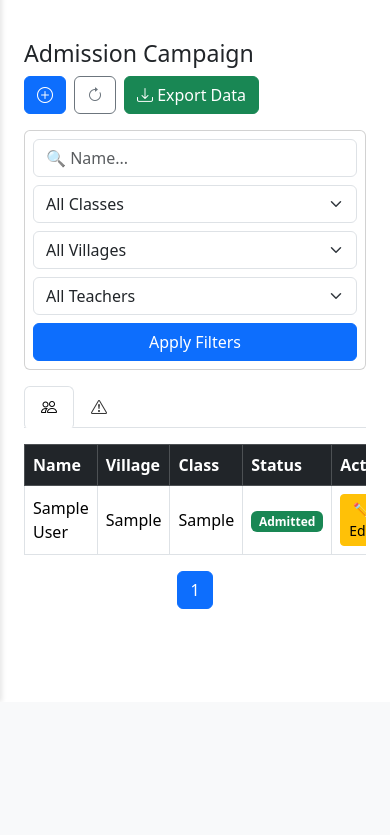
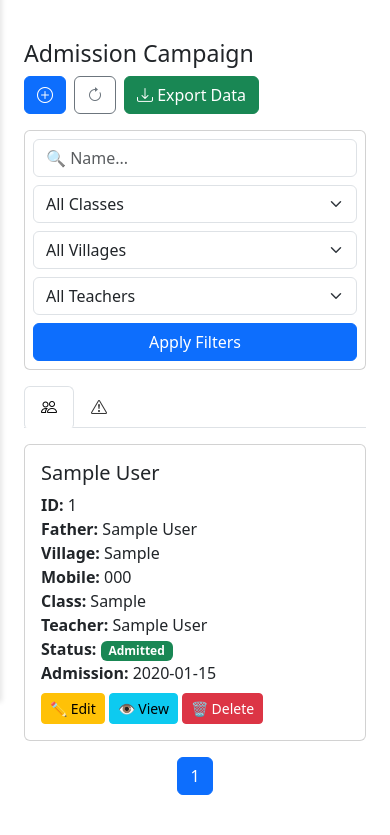
Before and after one commit to manojgangula07/school-admission-campaign, a Flask app: page /admission_campaign in a window 390 px wide. Shown: the part 142-977 px from the top of the page. Before the commit the page ends 840 px from the top, so only its background shows below. Run offline with Flask 3, Linux system fonts and the light colour scheme; a user stored in the database is signed in; tables that the repository leaves empty hold one stand-in row (values such as "Sample post"); some libraries are stand-ins or nearby versions.

Commit message:
minor updates

```diff
--- a/app/routes.py
+++ b/app/routes.py
@@ -26,8 +26,9 @@ def home():
 
 @main.route('/login', methods=['GET', 'POST'])
 def login():
-    # Clear any existing flash messages
-    session.pop('_flashes', None)
+    # Clear any existing session data and cache
+    session.clear()
+    cache.clear()
 
     if request.method == 'POST':
         email = request.form['email']
@@ -35,11 +36,14 @@ def login():
 
         if email == ADMIN_EMAIL and password == ADMIN_PASSWORD:
             session['admin'] = True
+            session['user_type'] = 'admin'
             return redirect(url_for('main.admin_dashboard'))
 
         teacher = Teacher.query.filter_by(email=email).first()
         if teacher and check_password_hash(teacher.password, password):
             login_user(teacher)
+            session['teacher_id'] = teacher.id
+            session['user_type'] = 'teacher'
             return redirect(url_for('main.teacher_dashboard'))
 
         flash('Invalid credentials')
@@ -50,8 +54,11 @@ def login():
 @main.route('/logout')
 @login_required
 def logout():
+    # Clear all session data
+    session.clear()
+    # Clear any cached data
+    cache.clear()
     logout_user()
-    session.pop('admin', None)
     return redirect(url_for('main.login'))
 
 @main.route('/signup', methods=['GET', 'POST'])
--- a/app/templates/admin_dashboard.html
+++ b/app/templates/admin_dashboard.html
@@ -58,9 +58,12 @@
 {% block extra_js %}
 <!-- Chart.js and Datalabels Plugin -->
 <script src="https://cdn.jsdelivr.net/npm/chart.js"></script>
-<script src="https://cdn.jsdelivr.net/npm/chartjs-plugin-datalabels"></script>
+<script src="https://cdn.jsdelivr.net/npm/chartjs-plugin-datalabels@2.0.0"></script>
 
 <script>
+    // Register the datalabels plugin
+    Chart.register(ChartDataLabels);
+
     // Chart functionality
     function renderCharts() {
         // Students per Teacher Chart
--- a/app/templates/admission_campaign.html
+++ b/app/templates/admission_campaign.html
@@ -54,7 +54,7 @@
                         {% endfor %}
                     </select>
                 </div>
-                <div class="col-12 col-sm-6 col-md-3">
+                <div class="col-12">
                     <button type="submit" class="btn btn-primary w-100">Apply Filters</button>
                 </div>
             </form>
@@ -79,33 +79,34 @@
     <div class="tab-content" id="admissionTabsContent">
         <!-- Students Tab -->
         <div class="tab-pane fade show active" id="students" role="tabpanel">
-            <!-- Student Table -->
+            <!-- Desktop Table View -->
+            <div class="d-none d-md-block">
                 <div class="table-responsive">
                     <table class="table table-bordered align-middle mb-0">
                         <thead class="table-dark">
                             <tr>
-                            <th class="d-none d-md-table-cell">ID</th>
+                                <th>ID</th>
                                 <th>Name</th>
-                            <th class="d-none d-md-table-cell">Father</th>
+                                <th>Father</th>
                                 <th>Village</th>
-                            <th class="d-none d-md-table-cell">Mobile</th>
+                                <th>Mobile</th>
                                 <th>Class</th>
-                            <th class="d-none d-md-table-cell">Teacher</th>
+                                <th>Teacher</th>
                                 <th>Status</th>
-                            <th class="d-none d-md-table-cell">Admission</th>
+                                <th>Admission</th>
                                 <th>Actions</th>
                             </tr>
                         </thead>
                         <tbody>
                             {% for student in students.items %}
                             <tr>
-                            <td class="d-none d-md-table-cell">{{ student.id }}</td>
+                                <td>{{ student.id }}</td>
                                 <td>{{ student.student_name }}</td>
-                            <td class="d-none d-md-table-cell">{{ student.father_name }}</td>
+                                <td>{{ student.father_name }}</td>
                                 <td>{{ student.village }}</td>
-                            <td class="d-none d-md-table-cell">{{ student.mobile_number }}</td>
+                                <td>{{ student.mobile_number }}</td>
                                 <td>{{ student.student_class }}</td>
-                            <td class="d-none d-md-table-cell">{{ student.teacher.name if student.teacher else 'N/A' }}</td>
+                                <td>{{ student.teacher.name if student.teacher else 'N/A' }}</td>
                                 <td>
                                     {% if student.is_admitted %}
                                         <span class="badge bg-success">Admitted</span>
@@ -113,7 +114,7 @@
                                         <span class="badge bg-warning">Not Admitted</span>
                                     {% endif %}
                                 </td>
-                            <td class="d-none d-md-table-cell">{{ student.admission_date.strftime('%Y-%m-%d') if student.admission_date else '-' }}</td>
+                                <td>{{ student.admission_date.strftime('%Y-%m-%d') if student.admission_date else '-' }}</td>
                                 <td>
                                     <div class="d-flex flex-nowrap gap-1">
                                         <a href="{{ url_for('main.edit_student_admin', id=student.id) }}" class="btn btn-sm btn-warning" title="Edit">✏️ Edit</a>
@@ -130,6 +131,43 @@
                             {% endfor %}
                         </tbody>
                     </table>
+                </div>
+            </div>
+
+            <!-- Mobile Card View -->
+            <div class="d-md-none">
+                {% for student in students.items %}
+                <div class="card mb-3">
+                    <div class="card-body">
+                        <h5 class="card-title">{{ student.student_name }}</h5>
+                        <div class="mb-2">
+                            <strong>ID:</strong> {{ student.id }}<br>
+                            <strong>Father:</strong> {{ student.father_name }}<br>
+                            <strong>Village:</strong> {{ student.village }}<br>
+                            <strong>Mobile:</strong> {{ student.mobile_number }}<br>
+                            <strong>Class:</strong> {{ student.student_class }}<br>
+                            <strong>Teacher:</strong> {{ student.teacher.name if student.teacher else 'N/A' }}<br>
+                            <strong>Status:</strong>
+                            {% if student.is_admitted %}
+                                <span class="badge bg-success">Admitted</span>
+                            {% else %}
+                                <span class="badge bg-warning">Not Admitted</span>
+                            {% endif %}<br>
+                            <strong>Admission:</strong> {{ student.admission_date.strftime('%Y-%m-%d') if student.admission_date else '-' }}
+                        </div>
+                        <div class="d-flex flex-wrap gap-1">
+                            <a href="{{ url_for('main.edit_student_admin', id=student.id) }}" class="btn btn-sm btn-warning">✏️ Edit</a>
+                            <a href="{{ url_for('main.view_student', id=student.id) }}" class="btn btn-sm btn-info">👁️ View</a>
+                            <form action="{{ url_for('main.delete_student', id=student.id) }}" method="POST" style="display:inline;">
+                                <input type="hidden" name="csrf_token" value="{{ csrf_token() }}">
+                                <button type="submit" class="btn btn-sm btn-danger" onclick="return confirm('Delete?');">🗑️ Delete</button>
+                            </form>
+                        </div>
+                    </div>
+                </div>
+                {% else %}
+                <div class="alert alert-info text-center">No students found.</div>
+                {% endfor %}
             </div>
 
             <!-- Student Pagination -->
@@ -148,35 +186,58 @@
         <div class="tab-pane fade {% if active_tab == 'duplicates' %}show active{% endif %}" id="duplicates" role="tabpanel">
             <h3 class="h4 mb-3 text-center text-md-start">Duplicate Student Entries</h3>
             {% if duplicates and duplicates.items %}
+            <!-- Desktop Table View -->
+            <div class="d-none d-md-block">
                 <div class="table-responsive">
                     <table class="table table-striped table-hover table-bordered align-middle mb-0">
                         <thead class="table-dark">
                             <tr>
-                            <th class="d-none d-md-table-cell">ID</th>
+                                <th>ID</th>
                                 <th>Name</th>
-                            <th class="d-none d-md-table-cell">Father</th>
-                            <th class="d-none d-md-table-cell">Mother</th>
+                                <th>Father</th>
+                                <th>Mother</th>
                                 <th>Class</th>
                                 <th>Village</th>
-                            <th class="d-none d-md-table-cell">Mobile</th>
+                                <th>Mobile</th>
                                 <th>Teacher</th>
                             </tr>
                         </thead>
                         <tbody>
                             {% for student in duplicates.items %}
                             <tr>
-                            <td class="d-none d-md-table-cell">{{ student.id }}</td>
+                                <td>{{ student.id }}</td>
                                 <td>{{ student.student_name }}</td>
-                            <td class="d-none d-md-table-cell">{{ student.father_name }}</td>
-                            <td class="d-none d-md-table-cell">{{ student.mother_name }}</td>
+                                <td>{{ student.father_name }}</td>
+                                <td>{{ student.mother_name }}</td>
                                 <td>{{ student.student_class }}</td>
                                 <td>{{ student.village }}</td>
-                            <td class="d-none d-md-table-cell">{{ student.mobile_number }}</td>
+                                <td>{{ student.mobile_number }}</td>
                                 <td>{{ student.teacher.name if student.teacher else 'N/A' }}</td>
                             </tr>
                             {% endfor %}
                         </tbody>
                     </table>
+                </div>
+            </div>
+
+            <!-- Mobile Card View -->
+            <div class="d-md-none">
+                {% for student in duplicates.items %}
+                <div class="card mb-3">
+                    <div class="card-body">
+                        <h5 class="card-title">{{ student.student_name }}</h5>
+                        <div class="mb-2">
+                            <strong>ID:</strong> {{ student.id }}<br>
+                            <strong>Father:</strong> {{ student.father_name }}<br>
+                            <strong>Mother:</strong> {{ student.mother_name }}<br>
+                            <strong>Class:</strong> {{ student.student_class }}<br>
+                            <strong>Village:</strong> {{ student.village }}<br>
+                            <strong>Mobile:</strong> {{ student.mobile_number }}<br>
+                            <strong>Teacher:</strong> {{ student.teacher.name if student.teacher else 'N/A' }}
+                        </div>
+                    </div>
+                </div>
+                {% endfor %}
             </div>
 
             <!-- Duplicate Pagination -->
--- a/app/templates/base.html
+++ b/app/templates/base.html
@@ -3,6 +3,9 @@
 <head>
     <meta charset="UTF-8">
     <meta name="viewport" content="width=device-width, initial-scale=1.0">
+    <meta http-equiv="Cache-Control" content="no-cache, no-store, must-revalidate">
+    <meta http-equiv="Pragma" content="no-cache">
+    <meta http-equiv="Expires" content="0">
     <title>{% block title %}{% endblock %} - Krishnaveni Talent School Ramannapet</title>
     <link href="https://cdn.jsdelivr.net/npm/bootstrap@5.3.2/dist/css/bootstrap.min.css" rel="stylesheet">
     <link rel="stylesheet" href="https://cdn.jsdelivr.net/npm/bootstrap-icons@1.7.2/font/bootstrap-icons.css">
@@ -63,7 +66,7 @@
     {% block extra_css %}{% endblock %}
 </head>
 <body>
-    {% set sidebar_visible = request.endpoint not in ['main.login', 'main.signup', 'main.add_teacher_self'] and session.get('admin') %}
+    {% set sidebar_visible = request.endpoint not in ['main.login', 'main.signup', 'main.add_teacher_self'] and (session.get('admin') or session.get('teacher_id')) %}
 
     <!-- Navbar -->
     <nav class="navbar navbar-expand-lg navbar-dark bg-primary">
@@ -98,10 +101,10 @@
                     <a class="nav-link {% if request.endpoint == 'main.teacher_management' %}active{% endif %}" href="{{ url_for('main.teacher_management') }}">👨‍🏫 Teacher Management</a>
                     <a class="nav-link {% if request.endpoint == 'main.admission_campaign' %}active{% endif %}" href="{{ url_for('main.admission_campaign') }}">🎓 Admission Campaign</a>
                     <a class="nav-link {% if request.endpoint == 'main.admin_dashboard' %}active{% endif %}" href="{{ url_for('main.admin_dashboard') }}">📊 Dashboard</a>
-                {% else %}
+                {% elif session.get('teacher_id') %}
                     <a class="nav-link {% if request.endpoint == 'main.teacher_dashboard' %}active{% endif %}" href="{{ url_for('main.teacher_dashboard') }}">📊 Dashboard</a>
                     <a class="nav-link {% if request.endpoint == 'main.add_student' %}active{% endif %}" href="{{ url_for('main.add_student') }}">➕ Add Student</a>
-                    <a class="nav-link {% if request.endpoint == 'main.view_students' %}active{% endif %}" href="{{ url_for('main.view_students') }}">👥 View Students</a>
+                    <a class="nav-link" href="{{ url_for('main.teacher_dashboard') }}#student-table">👥 View Students</a>
                 {% endif %}
             </nav>
         </div>
```
Also changed, not shown: app/templates/teacher_dashboard.html (+65 -3 lines). Lines whose indentation alone changed are shown as unchanged.
